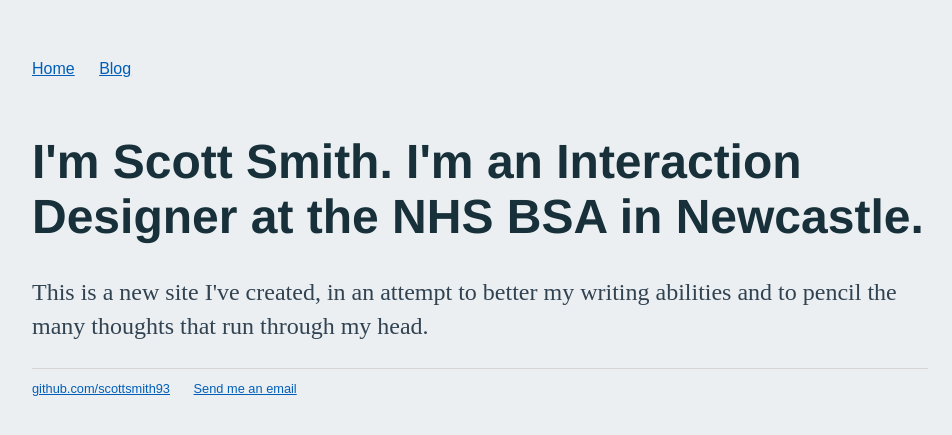
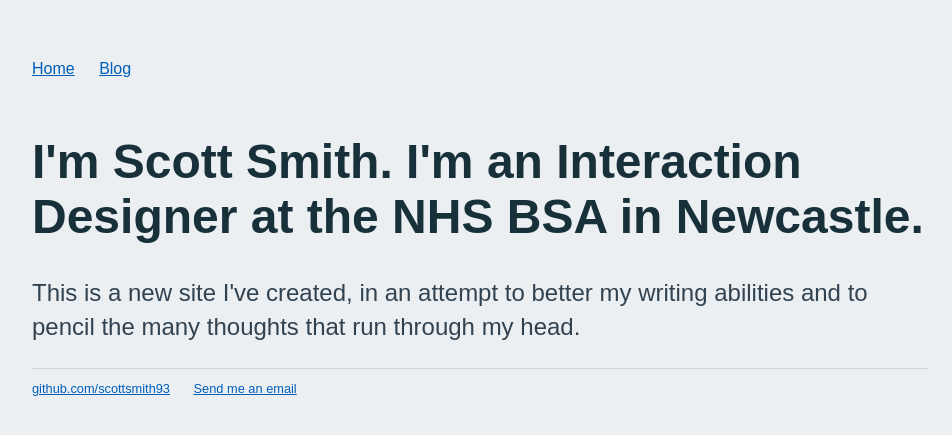
Before and after one commit to scottsmith93/scottsmith.github.io, a Jekyll site: the page built from index.html, in a window 1280 px wide. Shown: the top 435 px of the page, without its empty margins (160-1112 px from the left). Built offline with Jekyll 4.4.1, drawn with Linux system fonts in a browser that asks for light colours; some web fonts are replaced.

Commit message:
Update main.css

```diff
--- a/css/main.css
+++ b/css/main.css
@@ -28,18 +28,19 @@
 }
 h1 {
     font-size: 3em;
-    font-family:'Helvetica', 'Arial', 'Sans-Serif';
+    font-family:'SilkaMono', 'Arial', 'Sans-Serif';
     color: #17303A;
     padding-top:24px;
 }
 h2 {
     font-size: 2em;
-    font-family:'Helvetica', 'Arial', 'Sans-Serif';
+    font-family:'SilkaMono', 'Arial', 'Sans-Serif';
     color: #17303A;
     padding-top:16px;
 }
 p {
     font-size: 1.5em;
+    font-family:'Basiecircle', 'Arial', 'Sans-Serif';
     line-height: 1.4em;
     color: #314251;
 }
```
